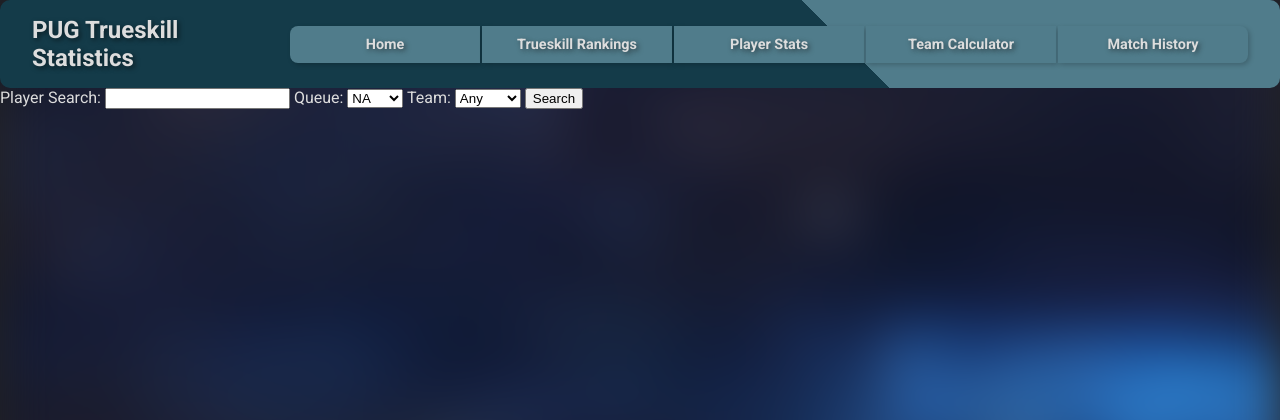
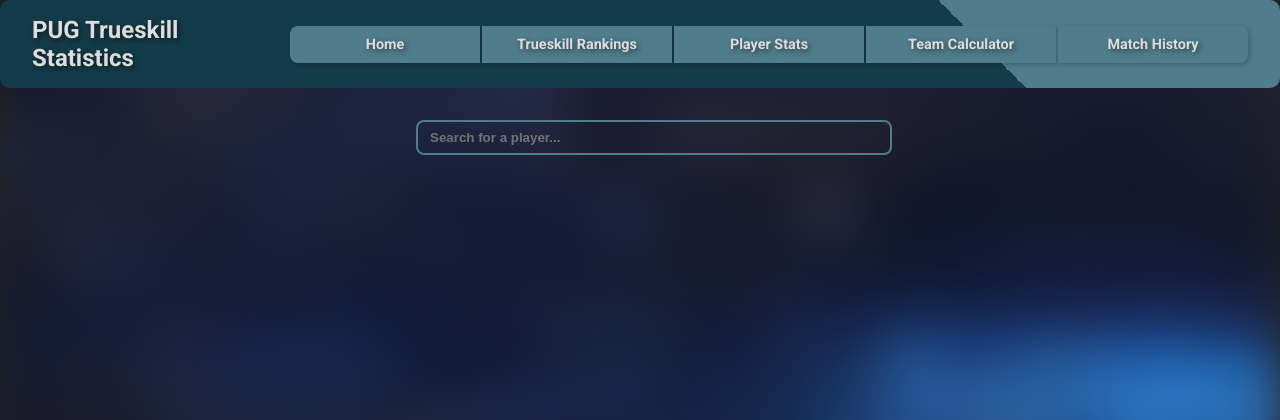
Before and after one commit to Dylan-B-D/ta-pug-trueskill-statistics, a Flask app: page /player_stats in a window 1280 px wide. Shown: the top 420 px of the page. Run offline with Flask 3, Linux system fonts and the light colour scheme; some libraries are stand-ins or nearby versions.

Commit message:
Added UI to player-stats

```diff
--- a/app/routes.py
+++ b/app/routes.py
@@ -157,11 +157,15 @@ def autocomplete_player():
 
 @app.route('/player_stats', methods=['GET', 'POST'])
 def player_stats():
-    player_data = None
-    if request.method == 'POST':
-        player_name = request.form.get('player_search')
-        queue = request.form.get('queue', 'NA')
-        team = request.form.get('team', '0')
+    player_name = request.args.get('player_search') or request.form.get('player_search')
+
+    if player_name:
+        queue = request.args.get('queue', 'NA') or request.form.get('queue', 'NA')
+        team = request.args.get('team', '0') or request.form.get('team', '0')
         player_data = player_win_rate_on_maps(player_name, queue, team)
+    else:
+        player_data = None
+        player_name = None  # Make sure to set player_name to None if not present
 
-    return render_template('player_stats.html', player_stats=player_data)
+    # Use the current filters when redirecting
+    return render_template('player_stats.html', player_stats=player_data, player_name=player_name)
--- a/app/static/css/base.css
+++ b/app/static/css/base.css
@@ -1,12 +1,18 @@
+/* CSS Variables */
 :root {
     --bg-color: #222222;
     --text-color: #dddddd;
     --secondary-color: #8a8a8a44;
     --header-bg-color: #507c8b;
-    --secondary-highlight:#507c8b;
+    --secondary-highlight: #507c8b;
     --dark-blue: #143b49;
+    --text-shadow-light: 2px 2px 5px rgba(5, 5, 5, 0.541);
+    --text-shadow-dark: 2px 2px 5px rgba(24, 24, 24, 0.582);
+    --box-shadow: 2px 2px 5px rgba(5, 5, 5, 0.2);
+    --gradient-bg: linear-gradient(45deg, var(--dark-blue) 75%, var(--secondary-highlight) 35%);
 }
 
+/* Base Styles */
 body {
     font-family: 'Roboto', sans-serif;
     margin: 0;
@@ -19,60 +25,55 @@ body {
 header {
     display: flex;
     justify-content: flex-start;
-    text-shadow: 2px 2px 5px rgba(5, 5, 5, 0.541);
     align-items: center;
-    color:var(--text-color);
-    background-color: var(--header-bg-color);
     padding: 0px 32px;
     position: sticky;
     top: 0;
     z-index: 1000;
     border-radius: 10px 10px 10px 10px;
-    background: linear-gradient(45deg, #143b49 65%, var(--secondary-highlight) 35%);
+    background: var(--gradient-bg);
+    text-shadow: var(--text-shadow-light);
 }
-
 
 nav ul {
     list-style: none;
     display: flex;
     justify-content: center;
 }
+
 nav ul li {
     margin-left: 2px;
 }
 
-/* Style for buttons */
+/* Button Styles */
 nav ul li a {
     padding: 10px 20px;
     background-color: var(--secondary-highlight);
     color: var(--text-color);
-    text-shadow: 2px 2px 5px rgba(24, 24, 24, 0.582);
     text-decoration: none;
     border: none;
-    box-shadow: 2px 2px 5px rgba(5, 5, 5, 0.2);
-    border-radius: 0;
+    box-shadow: var(--box-shadow);
     font-weight: 600;
     font-size: 0.9em;
     transition: background-color 0.3s ease;
     min-width: 150px;
     text-align: center;
     display: inline-block;
+    text-shadow: var(--text-shadow-dark);
 }
 
-/* Style for the leftmost nav button */
 nav ul li:first-child a {
     border-radius: 8px 0 0 8px;
 }
 
-/* Style for the rightmost nav button */
 nav ul li:last-child a {
     border-radius: 0 8px 8px 0;
 }
 
-/* Hover effect */
 nav ul li a:hover {
-    filter:grayscale();
+    filter: grayscale();
 }
+
 @keyframes panBackground {
     0% {
         background-position: 0% 0%;
--- a/app/static/css/home.css
+++ b/app/static/css/home.css
@@ -22,11 +22,11 @@ strong {
     font-weight: bold;
 }
 .content-container {
-    max-width: 800px; /* or any width you prefer */
+    max-width: 800px;
     margin: 50px auto; /* vertical space and horizontal auto for centering */
     padding: 20px;
     border: 2px solid var(--secondary-highlight);
     border-radius: 10px;
     background-color: var(--secondary-color);
-    box-shadow: 0px 0px 15px rgba(0, 0, 0, 0.2); /* Optional: Adds a subtle shadow for depth */
+    box-shadow: 0px 0px 15px rgba(0, 0, 0, 0.2);
 }
--- /dev/null
+++ b/app/static/css/player-stats.css
@@ -0,0 +1,224 @@
+/* Grid container */
+.grid-container {
+    display: grid;
+    grid-template-columns: 1fr 1fr 1fr; /* Three equally sized columns */
+    gap: 20px; /* Gap between columns and rows */
+    max-width: 80%; /* Width of the grid container */
+    margin: 50px auto;
+    padding: 20px;
+    border-radius: 8px;
+}
+
+/* Style for individual grid items */
+.grid-item {
+    padding: 20px;
+    background-color: var(--secondary-color);;
+    border-radius: 8px;
+    border: 2px solid var(--secondary-highlight);
+}
+
+.initially-hidden {
+    display: none;
+}
+
+.player-search-form {
+    text-align: center;
+    margin-top: 20px;
+    width: 100%;
+}
+
+.search-container {
+    width: 35%;
+    margin: 0 auto;
+    text-align: center;
+}
+
+.map-wins-container, #queue, #team, table {
+    border-radius: 8px;
+    background-color: rgba(42, 42, 42, 0.5);
+}
+
+.map-wins-container {
+    max-width: 800px;
+    background-color: var(--secondary-color);
+    padding: 20px;
+    border: 2px solid var(--secondary-highlight);
+}
+
+#player_search {
+    width: 100%;
+    font-weight: bold;
+    margin: 0 auto;
+    background-color: var(--bg-color-light);
+    border: 2px solid var(--secondary-highlight);
+    color: #ddd;
+    border-radius: 8px;
+    padding: 8px 12px;
+    margin-top: 12px;
+    transition: background-color 0.3s, border 0.3s;
+}
+
+#player_search:hover {
+
+    background-color: var(--bg-color-hover);
+}
+
+#player_search:focus {
+    background-color: var(--bg-color-focus);
+    outline: none;
+
+}
+
+#player_search:focus:hover {
+    background-color: var(--bg-color-focus-hover);
+}
+
+.ui-autocomplete {
+    max-height: 150px;
+    overflow-y: auto;
+    background-color: rgba(121, 121, 121, 0.288);
+    border: solid var(--secondary-highlight);
+    border-width: 2px;;
+    border-radius: 4px;
+    color: #ddd;
+    backdrop-filter: blur(10px);
+}
+
+.ui-menu-item {
+    padding: 8px 12px;
+    cursor: pointer;
+    transition: background-color 0.2s;
+}
+
+.ui-menu-item:hover {
+    background-color: rgba(255, 255, 255, 0.1);
+}
+
+.ui-state-focus, .ui-widget-content .ui-state-focus, .ui-widget-header .ui-state-focus {
+    border: none;
+    background-color: rgba(255, 255, 255, 0.1);
+    color: #fff;
+}
+/* Override lingering focus effects */
+.ui-autocomplete .ui-menu-item-wrapper.ui-state-focus,
+.ui-autocomplete .ui-menu-item-wrapper.ui-state-active,
+.ui-autocomplete .ui-menu-item-wrapper:focus {
+    background-color: transparent !important;
+    outline-color: transparent;
+    border-color: transparent;
+}
+.ui-autocomplete li.ui-menu-item {
+    border: none !important;
+}
+/* For Webkit browsers like Chrome and Safari */
+.ui-autocomplete::-webkit-scrollbar {
+    width: 8px; /* Adjust width of the vertical scrollbar */
+    height: 8px; /* Adjust height of the horizontal scrollbar */
+}
+
+/* Scrollbar Styles */
+.ui-autocomplete::-webkit-scrollbar {
+    width: 8px; /* Adjust width of the vertical scrollbar */
+    height: 8px; /* Adjust height of the horizontal scrollbar */
+}
+
+.ui-autocomplete::-webkit-scrollbar-track {
+    background-color: #ffffff7a; /* Color of the track */
+    border-radius: 4px; /* Roundness of the track */
+}
+
+/* For Firefox */
+.ui-autocomplete {
+    scrollbar-width: thin; /* Makes the scrollbar thinner */
+    scrollbar-color: var(--text-color) #41414177; /* Colors for thumb and track */
+}
+
+/* Dropdown filters styling */
+.filters-form {
+    margin-bottom: 20px;
+}
+
+#queue, #team {
+    border: 2px solid var(--secondary-highlight);
+    color: var(--text-color);
+    padding: 8px 12px;
+    margin: 5px 0;
+    font-size: 1em;
+    cursor: pointer;
+}
+
+#queue:hover, #team:hover {
+    background-color: rgba(56, 56, 56, 0.9);
+}
+
+#queue:focus:hover, #team:focus:hover {
+    background-color: rgba(36, 36, 36, 0.74);
+    border: solid var(--secondary-highlight);
+    border-width: 2px;
+    border-radius: 8px;
+    color: #ddd;
+    backdrop-filter: blur(10px);
+}
+
+#queue_label {
+    color: var(--text-color);
+    margin-right: 10px;
+}
+
+table {
+    width: 100%;
+    border-collapse: separate;
+    border-spacing: 2px;
+    background-color: transparent;
+    border-radius: 8px;
+    overflow: hidden;
+    box-shadow: 0px 0px 8px rgba(5, 5, 5, 0.4);
+}
+
+thead {
+    /* No background color here */
+}
+
+thead th:first-child {
+    border-top-left-radius: 8px; /* Top left corner of the table */
+    background-color: var(--secondary-highlight);
+}
+
+thead th:last-child {
+    border-top-right-radius: 8px; /* Top right corner of the table */
+    background-color: var(--secondary-highlight);
+}
+
+/* For all other header cells */
+thead th {
+    background-color: var(--secondary-highlight);
+}
+
+tbody tr:last-child td:first-child {
+    border-bottom-left-radius: 8px; /* Bottom left corner of the table */
+}
+
+tbody tr:last-child td:last-child {
+    border-bottom-right-radius: 8px; /* Bottom right corner of the table */
+}
+
+th, td {
+    padding: 10px;
+    border: none;
+    text-align: left;
+    background-color: rgba(255, 255, 255, 0.04);
+}
+
+th {
+    font-weight: bold;
+    color: var(--text-color);
+}
+
+tbody tr:hover {
+    background-color: rgba(184, 184, 184, 0.301);
+}
+
+.player-name-container{
+    text-align: center;
+    font-weight: bold;
+}
--- a/app/templates/base.html
+++ b/app/templates/base.html
@@ -7,7 +7,11 @@
     <link href="https://fonts.googleapis.com/css2?family=Roboto:wght@400;700&display=swap" rel="stylesheet">
     <link rel="stylesheet" href="https://code.jquery.com/ui/1.12.1/themes/base/jquery-ui.css">
     <script src="https://code.jquery.com/jquery-3.6.0.min.js"></script>
+    <link href="https://cdn.jsdelivr.net/npm/select2@4.1.0-beta.1/dist/css/select2.min.css" rel="stylesheet" />
     <script src="https://code.jquery.com/ui/1.12.1/jquery-ui.min.js"></script>
+    <link rel="stylesheet" href="https://code.jquery.com/ui/1.13.0/themes/base/jquery-ui.css">
+    <script src="https://code.jquery.com/ui/1.13.0/jquery-ui.js"></script>
+
     <style>
         body::before {
             content: "";
--- a/app/templates/player_stats.html
+++ b/app/templates/player_stats.html
@@ -1,25 +1,39 @@
 {% extends "base.html" %}
 
+{% block head %}
+    <link rel="stylesheet" href="{{ url_for('static', filename='css/player-stats.css') }}">
+{% endblock %}
+
 {% block content %}
-    <form action="{{ url_for('player_stats') }}" method="post">
-        <label for="player_search">Player Search:</label>
-        <input type="text" name="player_search" id="player_search">
+    <div class="search-container">
+        <form action="{{ url_for('player_stats') }}" method="post" class="player-search-form">
+            <input type="text" id="player_search" placeholder="Search for a player..." />
+        </form>
+    </div>
 
-        <label for="queue">Queue:</label>
-        <select name="queue" id="queue">
-            <option value="NA">NA</option>
-            <option value="EU">EU</option>
-            <option value="Other">Other</option>
+    <div class="grid-container {% if not request.args.get('player_search') %}initially-hidden{% endif %}">
+        <!-- First row containers -->
+        <div class="grid-item player-graphs-container"></div>
+        <div class="grid-item player-name-container">
+            {{ player_name }}
+        </div>
+        <div class="grid-item player-icon-container"></div>
+
+        <!-- Second row containers -->
+        <div class="grid-item map-wins-container">
+            <!-- The content of map-wins-container -->
+            <form action="{{ url_for('player_stats', player_search=request.args.get('player_search')) }}" method="post" class="filters-form" id="filtersForm">
+                <select name="queue" id="queue" onchange="submitWithFilters()">
+                    <option value="NA" {% if request.args.get('queue', 'NA') == 'NA' %}selected{% endif %}>NA</option>
+                    <option value="EU" {% if request.args.get('queue') == 'EU' %}selected{% endif %}>EU</option>
+                    <option value="2v2" {% if request.args.get('queue') == '2v2' %}selected{% endif %}>2v2</option>
                 </select>
 
-        <label for="team">Team:</label>
-        <select name="team" id="team">
-            <option value="0">Any</option>
-            <option value="1">Team 1</option>
-            <option value="2">Team 2</option>
+                <select name="team" id="team" onchange="submitWithFilters()">
+                    <option value="0" {% if request.args.get('team', '0') == '0' %}selected{% endif %}>Any</option>
+                    <option value="1" {% if request.args.get('team') == '1' %}selected{% endif %}>Diamond Sword</option>
+                    <option value="2" {% if request.args.get('team') == '2' %}selected{% endif %}>Blood Eagle</option>
                 </select>
-
-        <button type="submit">Search</button>
             </form>
 
             {% if player_stats and player_stats|length > 0 %}
@@ -47,5 +61,56 @@
                         {% endfor %}
                     </tbody>
                 </table>
+            {% else %}
+                <p>No data available for the selected player and filters.</p>
             {% endif %}
+        </div>
+        <div class="grid-item match-history-container"></div>
+        <div class="grid-item general-stats-container"></div>
+    </div>
+
+    <!-- JS script remains the same -->
+    <script>
+        $(document).ready(function() {
+            $("#player_search").autocomplete({
+                source: function(request, response) {
+                    $.ajax({
+                        url: "/autocomplete_player",
+                        dataType: "json",
+                        data: {
+                            term: request.term
+                        },
+                        success: function(data) {
+                            response(data);
+                        }
+                    });
+                },
+                select: function(event, ui) {
+                    var playerName = ui.item.value;
+                    var queueSelection = document.getElementById('queue').value;
+                    var teamSelection = document.getElementById('team').value;
+
+                    window.location.href = "/player_stats?player_search=" + playerName + "&queue=" + queueSelection + "&team=" + teamSelection;
+                }
+            });
+
+            // Focus on the input field on page load
+            $("#player_search").focus();
+        });
+
+
+        function submitWithFilters() {
+            var urlParams = new URLSearchParams(window.location.search);
+            var playerSearch = urlParams.get('player_search'); // Get player_search from the current URL
+
+            var queueSelection = document.getElementById('queue').value;
+            var teamSelection = document.getElementById('team').value;
+
+            // Update the form's action URL with the new values
+            document.getElementById('filtersForm').action = "/player_stats?player_search=" + playerSearch + "&queue=" + queueSelection + "&team=" + teamSelection;
+
+            // Submit the form
+            document.getElementById('filtersForm').submit();
+        }
+    </script>
 {% endblock %}
```
Lines whose indentation alone changed are shown as unchanged.
